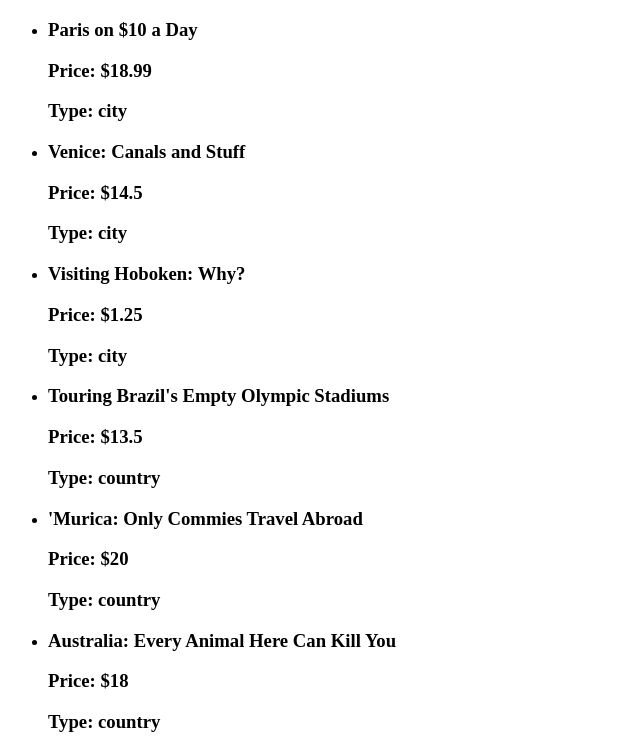
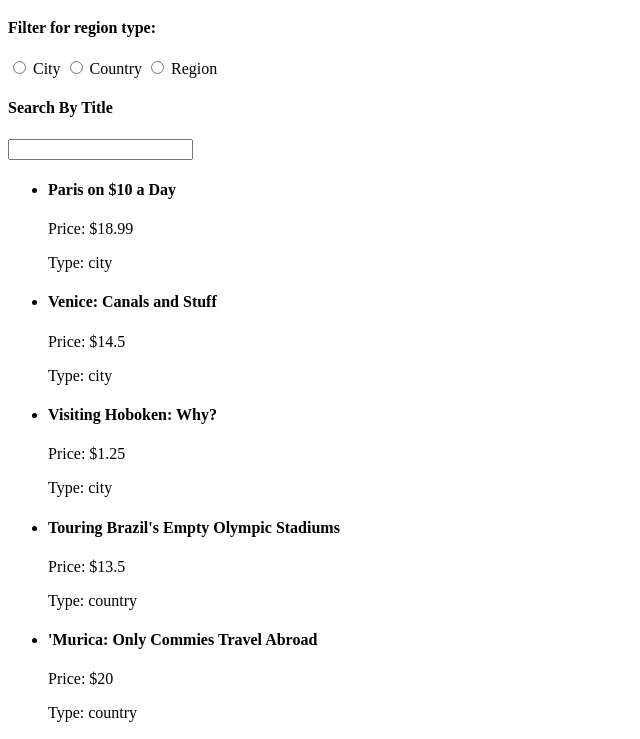
Before and after one commit to melissabell456/World_Wide_Travel, a plain HTML site: page index.html in a window 1280 px wide. Shown: the part 61-800 px from the top of the page, without its empty margins (0-640 px from the left). Drawn offline with nearby package versions, Linux system fonts and the light colour scheme; some packages are replaced by stand-ins of ours.

Commit message:
added radio btns to filter by book type and search by title

```diff
--- a/partials/guides.html
+++ b/partials/guides.html
@@ -1,10 +1,16 @@
 <!-- ng-repeat="book in books" -->
 <div>
-  <ul>
-    <li ng-repeat="book in guides">
-      <h3>{{book.title}}</hr>
-      <p>Price: ${{book.price}}</p>
-      <p>Type: {{book.type}}</p>
-    </li>
-  </ul>
+  <h4>Filter for region type:</h4>
+    <input type="radio" name="bookType" value="city" ng-model="bookType"> City
+    <input type="radio" name="bookType" value="country" ng-model="bookType"> Country
+    <input type="radio" name="bookType" value="region" ng-model="bookType"> Region
+  <h4>Search By Title</h4>
+    <input type="text" ng-model="titleSearch">
+    <ul>
+      <li ng-repeat="book in guides | filter: {type: bookType, title: titleSearch}">
+        <h4>{{book.title}}</h4>
+        <p>Price: ${{book.price}}</p>
+        <p>Type: {{book.type}}</p>
+      </li>
+    </ul>
 </div>
```
